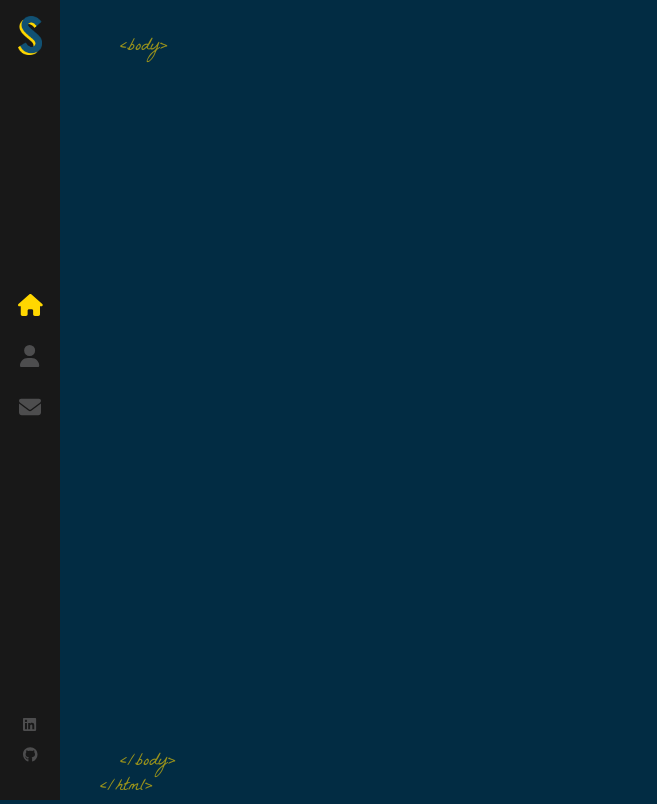
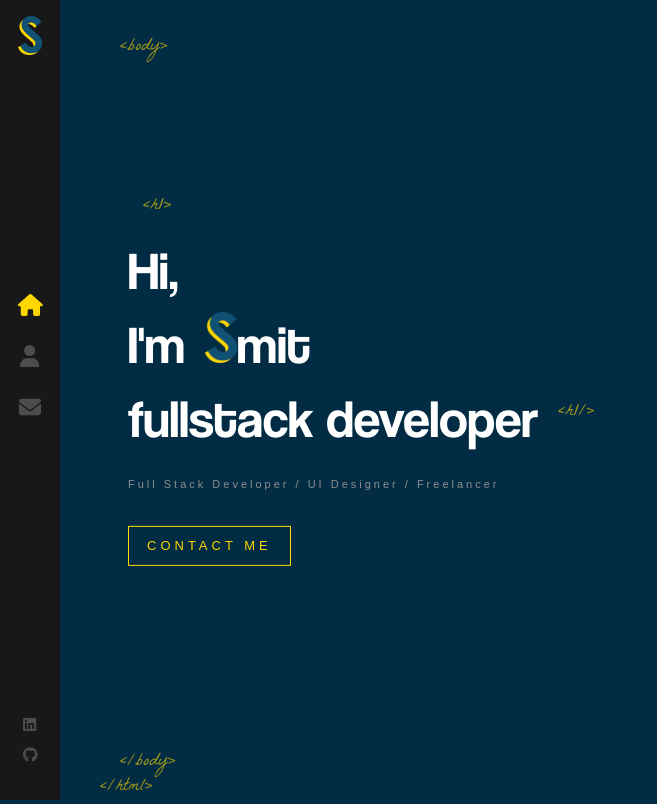
Before and after one commit to smit-pate-l/portfolio, a React (Create React App) app: page / in a window 1280 px wide. Shown: the whole page, without its empty margins (0-657 px from the left). Built offline with nearby package versions, Linux system fonts and the light colour scheme.

Commit message:
animations added

```diff
--- a/src/components/Home/index.js
+++ b/src/components/Home/index.js
@@ -1,7 +1,25 @@
 import './index.scss'
+import logoTitle from '../../assets/images/logo-s.png'
+import { Link } from 'react-router-dom'
 
 const Home = () => {
-  return <>Home</>
+  return (
+    <div className="container home-page">
+      <div className="text-zone">
+        <h1>
+          Hi, <br /> I'm
+          <img src={logoTitle} alt="developer" />
+          mit
+          <br />
+          fullstack developer
+        </h1>
+        <h2>Full Stack Developer / UI Designer / Freelancer</h2>
+        <Link to="/contact" className="flat-button">
+          CONTACT ME
+        </Link>
+      </div>
+    </div>
+  )
 }
 
 export default Home
--- a/src/components/Home/index.scss
+++ b/src/components/Home/index.scss
@@ -0,0 +1,77 @@
+.home-page {
+  .text-zone {
+    position: absolute;
+    left: 10%;
+    top: 50%;
+    transform: translateY(-50%);
+    width: 40%;
+    max-height: 90%;
+  }
+  h1 {
+    color: #fff;
+    font-size: 53px;
+    margin: 0;
+    font-family: 'Coolvetica';
+    font-weight: 400;
+
+    &::before {
+      content: '<h1>';
+      font-family: 'La Belle Aurore';
+      color: #ffd700;
+      font-size: 18px;
+      position: absolute;
+      margin-top: -40px;
+      left: 15px;
+      opacity: 0.6;
+    }
+
+    &::after {
+      content: '<h1/>';
+      font-family: 'La Belle Aurore';
+      color: #ffd700;
+      font-size: 18px;
+      position: absolute;
+      margin-top: 18px;
+      margin-left: 20px;
+      animation: fadeIn 1s 1.7s backwards;
+      opacity: 0.6;
+    }
+    img {
+      width: 32px;
+      margin-left: 20px;
+      opacity: 0;
+      height: auto;
+      animation: rotateIn 1s linear both;
+      animation-delay: 1.4s;
+    }
+  }
+  h2 {
+    color: #8d8d8d;
+    margin-top: 20px;
+    font-weight: 400;
+    font-size: 11px;
+    font-family: sans-serif;
+    letter-spacing: 3px;
+    animation: fadeIn 1s 1.8s backwards;
+  }
+
+  .flat-button {
+    color: #ffd700;
+    font-size: 13px;
+    font-weight: 400;
+    letter-spacing: 4px;
+    font-family: sans-serif;
+    text-decoration: none;
+    padding: 10px 18px;
+    border: 1px solid #ffd700;
+    margin-top: 25px;
+    float: left;
+    animation: fadeIn 1s 1.8s backwards;
+    white-space: nowrap;
+
+    &:hover {
+      background: #ffd700;
+      color: #333;
+    }
+  }
+}
--- a/src/components/Layout/index.scss
+++ b/src/components/Layout/index.scss
@@ -22,3 +22,18 @@
 .bottom-tag-html {
   margin-left: -20px;
 }
+
+.container {
+  width: 100%;
+  will-change: contents;
+  height: 90%;
+  min-height: 566px;
+  position: absolute;
+  opacity: 0;
+  top: 5%;
+  margin: 0 auto;
+  z-index: 1;
+  transform-style: preserve-3d;
+  animation: fadeIn 1s forwards;
+  animation-delay: 1s;
+}
```
